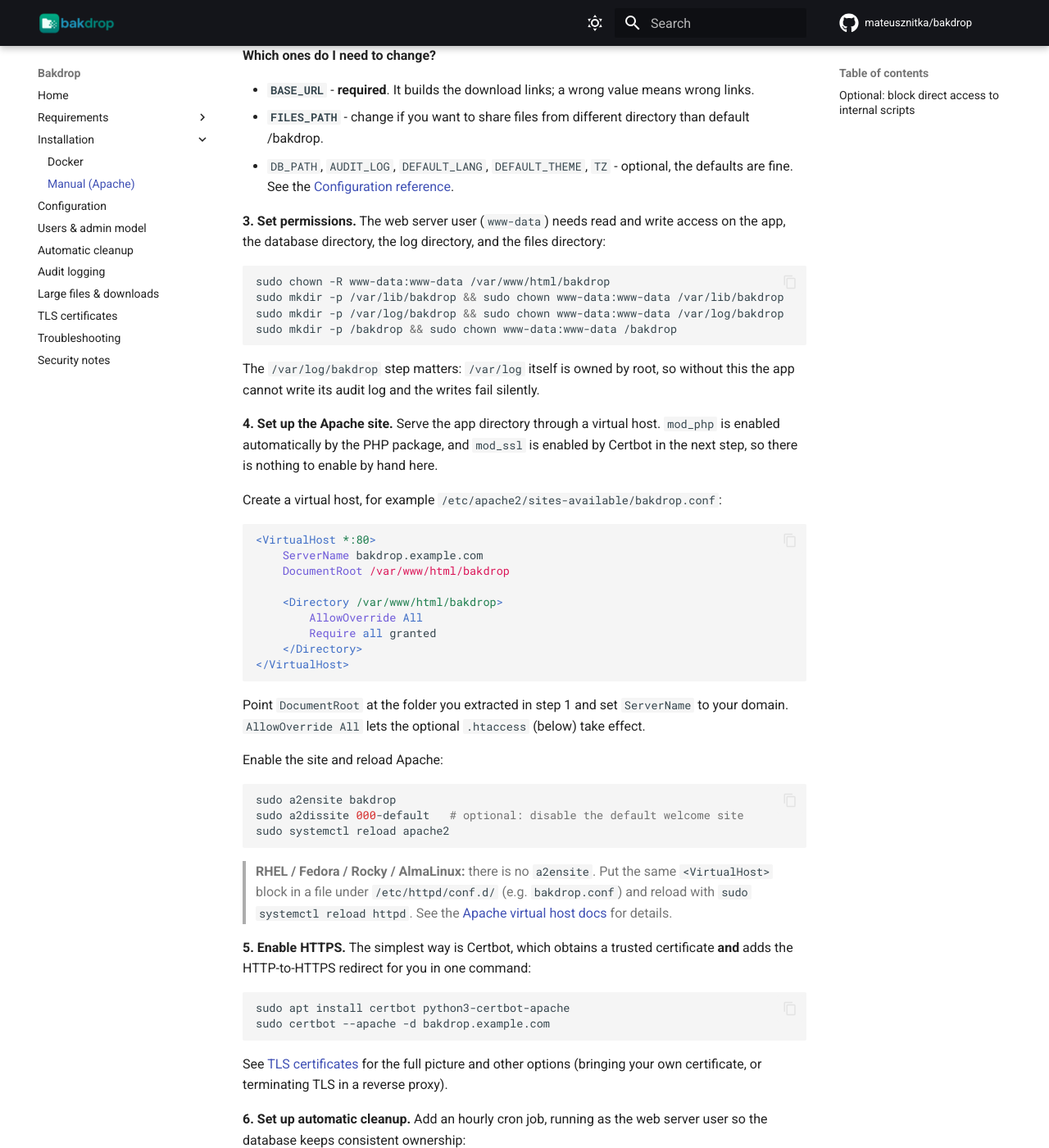
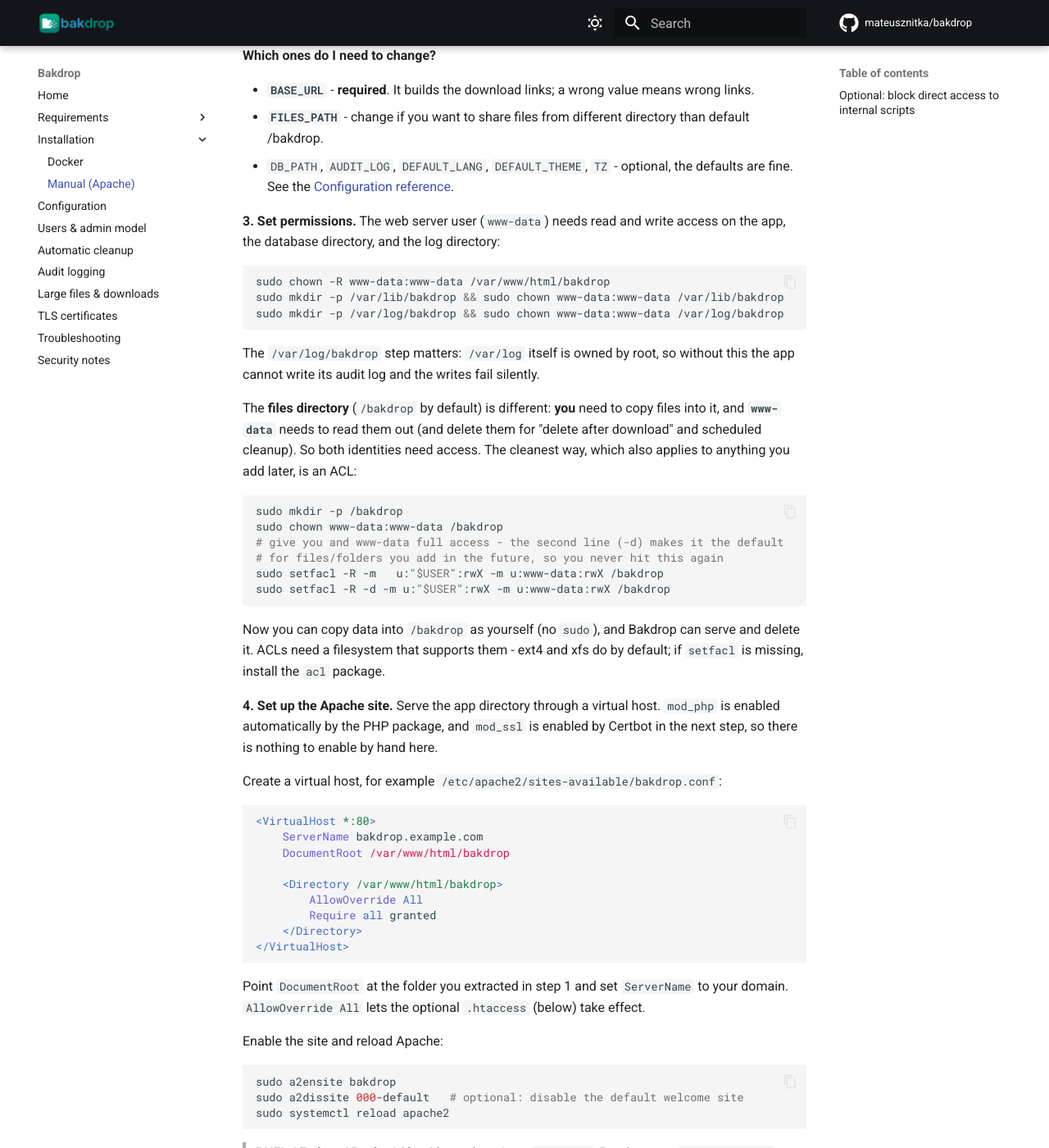
Before and after one commit to mateusznitka/bakdrop, an MkDocs documentation site: the page built from docs/installation/manual.md, in a window 1280 px wide and 1400 px high, scrolled down 706 px. Shown: the whole window at 82% size. Built offline with MkDocs 1.6.1 and Material for MkDocs 9.7.7, drawn with Linux system fonts in a browser that asks for light colours; comment, search, counter and statistics services are not loaded.

Commit message:
docs update

````diff
--- a/docs/installation/manual.md
+++ b/docs/installation/manual.md
@@ -39,18 +39,34 @@ define('BASE_URL',     getenv('BASE_URL')     ?: 'https://files.example.com');
   defaults are fine. See the [Configuration reference](../configuration.md).
 
 **3. Set permissions.** The web server user (`www-data`) needs read and write
-access on the app, the database directory, the log directory, and the files
-directory:
+access on the app, the database directory, and the log directory:
 
 ```bash
 sudo chown -R www-data:www-data /var/www/html/bakdrop
 sudo mkdir -p /var/lib/bakdrop && sudo chown www-data:www-data /var/lib/bakdrop
 sudo mkdir -p /var/log/bakdrop && sudo chown www-data:www-data /var/log/bakdrop
-sudo mkdir -p /bakdrop && sudo chown www-data:www-data /bakdrop
 ```
 
 The `/var/log/bakdrop` step matters: `/var/log` itself is owned by root, so
 without this the app cannot write its audit log and the writes fail silently.
+
+The **files directory** (`/bakdrop` by default) is different: **you** need to copy
+files into it, and **`www-data`** needs to read them out (and delete them for
+"delete after download" and scheduled cleanup). So both identities need access. The
+cleanest way, which also applies to anything you add later, is an ACL:
+
+```bash
+sudo mkdir -p /bakdrop
+sudo chown www-data:www-data /bakdrop
+# give you and www-data full access - the second line (-d) makes it the default
+# for files/folders you add in the future, so you never hit this again
+sudo setfacl -R -m   u:"$USER":rwX -m u:www-data:rwX /bakdrop
+sudo setfacl -R -d -m u:"$USER":rwX -m u:www-data:rwX /bakdrop
+```
+
+Now you can copy data into `/bakdrop` as yourself (no `sudo`), and Bakdrop can serve
+and delete it. ACLs need a filesystem that supports them - ext4 and xfs do by
+default; if `setfacl` is missing, install the `acl` package.
 
 **4. Set up the Apache site.** Serve the app directory through a virtual host.
 `mod_php` is enabled automatically by the PHP package, and `mod_ssl` is enabled by
--- a/mkdocs.yml
+++ b/mkdocs.yml
@@ -56,6 +56,7 @@ nav:
 
 markdown_extensions:
   - admonition
+  - pymdownx.details
   - tables
   - toc:
       permalink: true
````
Also changed, not shown: docs/installation/docker.md (+35 -0 lines).
